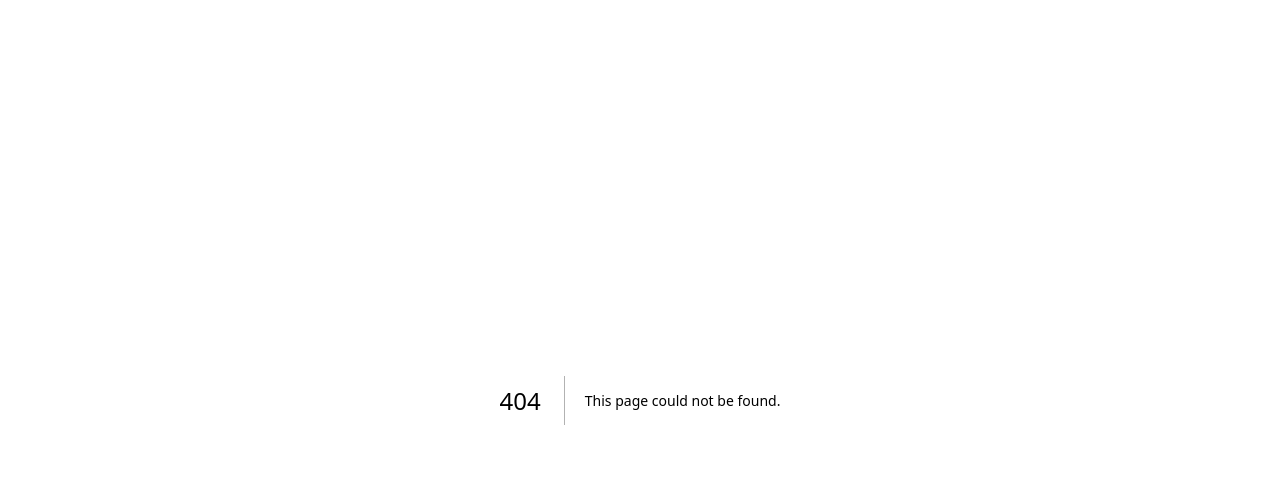
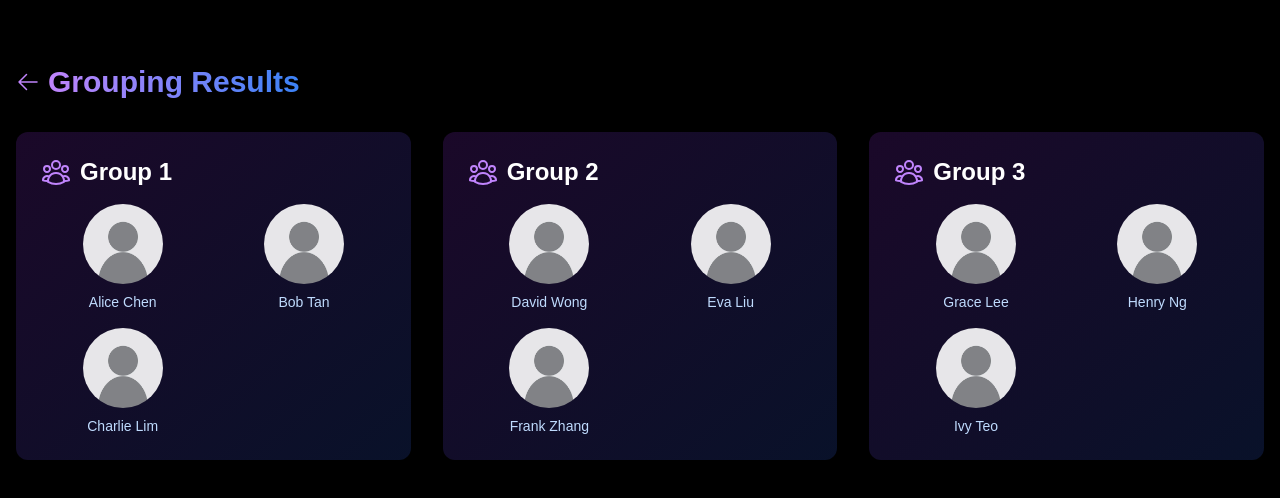
Before and after one commit to wenjebs/psa-codesprint-2024, a Next.js app: page /groupings in a window 1280 px wide. Before the commit this address had no page. Shown: the top 498 px of the page. Built offline with nearby package versions, Linux system fonts and the light colour scheme.

Commit message:
Add langflow

```diff
--- /dev/null
+++ b/pages/api/langflow.ts
@@ -0,0 +1,52 @@
+import type { NextApiRequest, NextApiResponse } from 'next'
+
+export default async function handler(req: NextApiRequest, res: NextApiResponse) {
+  if (req.method !== 'POST') {
+    return res.status(405).end()
+  }
+
+  try {
+    const { message } = req.body
+    console.log('Received message:', message)
+
+    if (!process.env.LANGFLOW_TOKEN) {
+      throw new Error('LANGFLOW_TOKEN is not set')
+    }
+
+    const response = await fetch(
+      "https://api.langflow.astra.datastax.com/lf/2304f197-34d2-41df-b94a-f22bba74c198/api/v1/run/ea9241c2-b818-45c6-9283-7475c444f364?stream=false",
+      {
+        method: 'POST',
+        headers: {
+          'Content-Type': 'application/json',
+          'Authorization': `Bearer ${process.env.LANGFLOW_TOKEN}`
+        },
+        body: JSON.stringify({
+          input_value: message,
+          output_type: "chat",
+          input_type: "chat",
+          tweaks: {
+            "TextInput-xHl4C": {},
+            "TextOutput-E1bip": {},
+            "GoogleGenerativeAIModel-Ykv37": {},
+            "ParseData-bpXWO": {},
+            "File-KhwBZ": {},
+            "Prompt-aVwyk": {}
+          }
+        })
+      }
+    )
+
+    const data = await response.json()
+
+    if (!response.ok) {
+      console.error('Langflow API error:', JSON.stringify(data, null, 2))
+      return res.status(response.status).json(data)
+    }
+
+    res.status(200).json(data)
+  } catch (error) {
+    console.error('Error in API route:', error)
+    res.status(500).json({ error: 'Error processing your request', details: error.message })
+  }
+}
--- /dev/null
+++ b/pages/createTeam.tsx
@@ -0,0 +1,101 @@
+'use client'
+
+import '../app/globals.css'
+import React, { useState } from 'react'
+import { ArrowLeftIcon, PaperAirplaneIcon } from '@heroicons/react/24/outline'
+import Link from 'next/link'
+import { useRouter } from 'next/navigation'  // Import useRouter
+
+interface Message {
+  id: number
+  text: string
+  sent: boolean
+}
+
+export default function CreateTeam(): JSX.Element {
+  const [teamMembers, setTeamMembers] = useState('')
+  const [messages, setMessages] = useState<Message[]>([
+    { id: 1, text: "Welcome! I can help you create your team. What would you like to know?", sent: false },
+  ])
+
+  const [aiResponse, setAiResponse] = useState('')
+
+  const router = useRouter()  // Initialize useRouter
+
+  const handleSubmit = async (e: React.FormEvent) => {
+    e.preventDefault()
+    console.log('Submitting form with', teamMembers, 'members each')
+
+    try {
+      console.log('Sending request to /api/langflow')
+      const response = await fetch('/api/langflow', {
+        method: 'POST',
+        headers: {
+          'Content-Type': 'application/json',
+        },
+        body: JSON.stringify({ message: `Create groups with ${teamMembers} members each` }),
+      })
+
+      console.log('Response status:', response.status)
+
+      if (!response.ok) {
+        const errorText = await response.text()
+        console.error('API error response:', errorText)
+        throw new Error(`API request failed with status ${response.status}: ${errorText}`)
+      }
+
+      const data = await response.json()
+      console.log('Received data:', data)
+
+      setAiResponse(data.response) // Adjust this based on the actual structure of the response
+
+      console.log('Navigating to /groupingResults')
+      //router.push('/groupingResults')
+    } catch (error) {
+      console.error('Error in handleSubmit:', error)
+      // Handle error (e.g., show an error message to the user)
+    }
+  }
+
+  return (
+    <div className="min-h-screen bg-black text-white overflow-hidden">
+      <div className="container mx-auto px-4 py-16 relative">
+        <div className="absolute inset-0 bg-grid-pattern opacity-10 animate-pulse"></div>
+        <div className="max-w-4xl mx-auto">
+          <div className="flex items-center mb-8">
+            <Link href="/" className="text-purple-400 hover:text-purple-300 transition-colors duration-200">
+              <ArrowLeftIcon className="h-6 w-6 mr-2" />
+            </Link>
+            <h1 className="text-3xl font-bold bg-clip-text text-transparent bg-gradient-to-r from-purple-400 to-blue-500 animate-glow">
+              Create Groups
+            </h1>
+          </div>
+
+          <div className="bg-gradient-to-br from-purple-900/30 to-blue-900/30 rounded-xl p-6 shadow-lg backdrop-filter backdrop-blur-lg mb-8">
+            <form onSubmit={handleSubmit} className="space-y-4 mb-6">
+              <div>
+                <label htmlFor="teamMembers" className="block text-sm font-medium text-blue-300 mb-2">Number of Group Members</label>
+                <input
+                  type="number"
+                  id="teamMembers"
+                  value={teamMembers}
+                  onChange={(e) => setTeamMembers(e.target.value)}
+                  className="w-full bg-gradient-to-br from-purple-900/30 to-blue-900/30 rounded-xl p-4 outline-none placeholder-blue-300 text-white backdrop-filter backdrop-blur-lg"
+                  placeholder="Enter number of members in each group"
+                  min="1"
+                  required
+                />
+              </div>
+              <button
+                type="submit"
+                className="w-full bg-gradient-to-r from-purple-500 to-blue-500 text-white p-4 rounded-xl hover:from-purple-600 hover:to-blue-600 transition-all duration-300"
+              >
+                Create Groups
+              </button>
+            </form>
+          </div>
+        </div>
+      </div>
+    </div>
+  )
+}
--- /dev/null
+++ b/pages/groupings.tsx
@@ -0,0 +1,92 @@
+'use client'
+
+import '../app/globals.css'
+import React from 'react'
+import { ArrowLeftIcon, UserGroupIcon } from '@heroicons/react/24/outline'
+import Link from 'next/link'
+import Image from 'next/image'
+
+interface Member {
+  id: number
+  name: string
+}
+
+interface Group {
+  id: number
+  members: Member[]
+}
+
+// Sample data - in a real application, this would come from a database or API
+const groups: Group[] = [
+  {
+    id: 1,
+    members: [
+      { id: 1, name: "Alice Chen" },
+      { id: 2, name: "Bob Tan" },
+      { id: 3, name: "Charlie Lim" },
+    ]
+  },
+  {
+    id: 2,
+    members: [
+      { id: 4, name: "David Wong" },
+      { id: 5, name: "Eva Liu" },
+      { id: 6, name: "Frank Zhang" },
+    ]
+  },
+  {
+    id: 3,
+    members: [
+      { id: 7, name: "Grace Lee" },
+      { id: 8, name: "Henry Ng" },
+      { id: 9, name: "Ivy Teo" },
+    ]
+  },
+]
+
+export default function GroupingResults(): JSX.Element {
+  return (
+    <div className="min-h-screen bg-black text-white overflow-hidden">
+      <div className="container mx-auto px-4 py-16 relative">
+        <div className="absolute inset-0 bg-grid-pattern opacity-10 animate-pulse"></div>
+        <div className="max-w-7xl mx-auto">
+          <div className="flex items-center mb-8">
+            <Link href="/" className="text-purple-400 hover:text-purple-300 transition-colors duration-200">
+              <ArrowLeftIcon className="h-6 w-6 mr-2" />
+            </Link>
+            <h1 className="text-3xl font-bold bg-clip-text text-transparent bg-gradient-to-r from-purple-400 to-blue-500 animate-glow">
+              Grouping Results
+            </h1>
+          </div>
+
+          <div className="grid grid-cols-1 md:grid-cols-2 lg:grid-cols-3 gap-8">
+            {groups.map((group) => (
+              <div key={group.id} className="bg-gradient-to-br from-purple-900/30 to-blue-900/30 rounded-xl p-6 shadow-lg backdrop-filter backdrop-blur-lg transition-all duration-300 hover:scale-105 animate-fadeInUp">
+                <div className="flex items-center mb-4">
+                  <UserGroupIcon className="h-8 w-8 text-purple-400 mr-2" />
+                  <h2 className="text-2xl font-semibold">Group {group.id}</h2>
+                </div>
+                <div className="grid grid-cols-2 gap-4">
+                  {group.members.map((member) => (
+                    <div key={member.id} className="flex flex-col items-center">
+                      <div className="relative w-20 h-20 mb-2">
+                        <Image
+                          src="/images/blankprofile.webp"
+                          alt={member.name}
+                          width={80}
+                          height={80}
+                          className="rounded-full"
+                        />
+                      </div>
+                      <p className="text-sm text-center text-blue-200">{member.name}</p>
+                    </div>
+                  ))}
+                </div>
+              </div>
+            ))}
+          </div>
+        </div>
+      </div>
+    </div>
+  )
+}
--- /dev/null
+++ b/tailwind.config.js
@@ -0,0 +1,17 @@
+/** @type {import('tailwindcss').Config} */
+module.exports = {
+  content: [
+    "./app/**/*.{js,ts,jsx,tsx,mdx}",
+    "./pages/**/*.{js,ts,jsx,tsx,mdx}",
+    "./components/**/*.{js,ts,jsx,tsx,mdx}",
+  ],
+  theme: {
+    extend: {
+      fontFamily: {
+        sans: ['var(--font-geist-sans)'],
+        mono: ['var(--font-geist-mono)'],
+      },
+    },
+  },
+  plugins: [],
+}
```
Also changed, not shown: public/images/blankprofile.webp (added), 1 other file (tests, documents, lock files or other folders).
